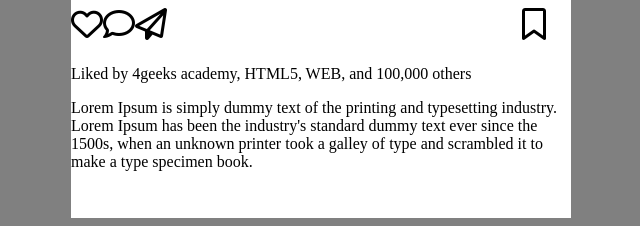
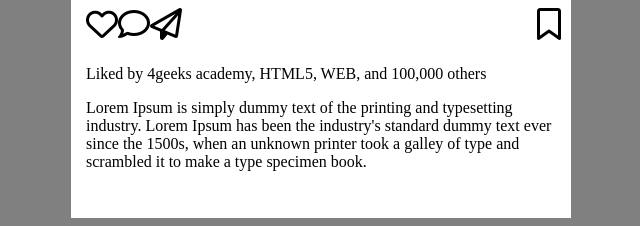
Before and after one commit to WoolMike/PostInsta, a plain HTML site: page index.html in a window 1280 px wide. Shown: the part 590-816 px from the top of the page, without its empty margins (319-959 px from the left). Drawn offline with Linux system fonts and the light colour scheme.

Commit message:
agrego padding

```diff
--- a/styless.css
+++ b/styless.css
@@ -26,6 +26,7 @@ margin-right: auto;
 }
 .posticons{
     display: flex;
+    padding-left: 15px;
 }
 .posticons h1{
     margin-top: 5px;
@@ -34,3 +35,6 @@ margin-right: auto;
 .posticons h1:last-child{
     margin-left: 355px;
 }
+.postbody p{
+    padding-left: 15px;
+}
```
